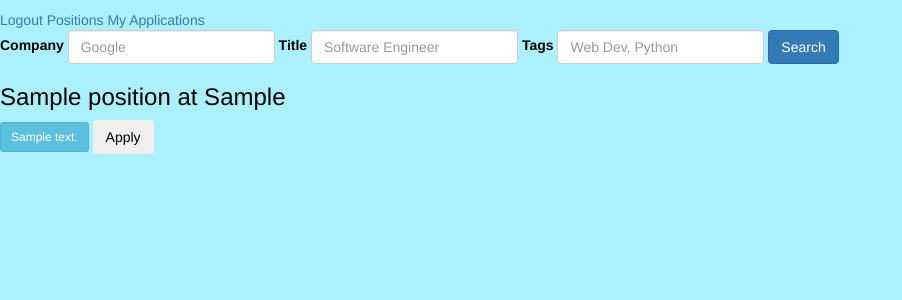
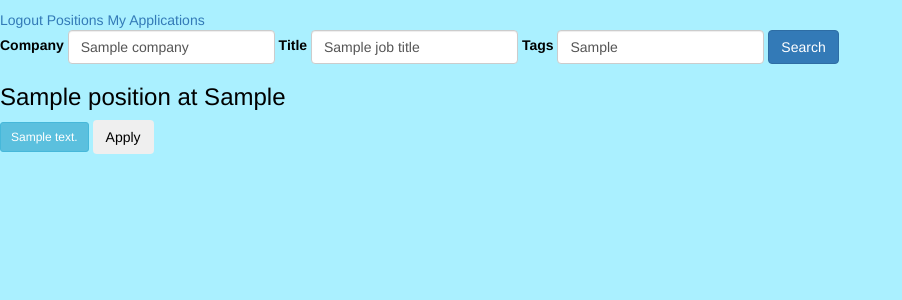
Before and after one commit to merdey/ApPy, a Django app: template templates/positions.html in a window 1280 px wide. Shown: the part 60-360 px from the top of the page, without its empty margins (0-902 px from the left). Run offline with Django 3.2, Linux system fonts and the light colour scheme; tables that the repository leaves empty hold one stand-in row (values such as "Sample post"); the template is opened without the code that fills it: values that come from a table or form of the project are taken from there, most other values are stand-ins (such as "Sample title", 1, 10 or a date in 2020); parts of the project's set-up code (start-up, migrations or seed data) failed here and were passed over; some libraries are stand-ins or nearby versions.

Commit message:
Maintain most recent search values in form

```diff
--- a/templates/positions.html
+++ b/templates/positions.html
@@ -10,17 +10,17 @@
     <form class="form-inline" method="post">{% csrf_token %}
         <div class="form-group">
             <label for="tags">Company</label>
-            <input type="text" class="form-control" id="company" name="company" placeholder="Google">
+            <input type="text" class="form-control" id="company" name="company" placeholder="Google" {% if company %}value="{{ company }}"{% endif %}>
         </div>
 
         <div class="form-group">
             <label for="tags">Title</label>
-            <input type="text" class="form-control" id="title" name="title" placeholder="Software Engineer">
+            <input type="text" class="form-control" id="title" name="job_title" placeholder="Software Engineer" {% if job_title %}value="{{ job_title }}"{% endif %}>
         </div>
 
         <div class="form-group">
             <label for="tags">Tags</label>
-            <input type="text" class="form-control" id="tags" name="tag_search" placeholder="Web Dev, Python">
+            <input type="text" class="form-control" id="tags" name="tag_search" placeholder="Web Dev, Python" {% if tag_search %}value="{{ tag_search }}"{% endif %}>
         </div>
 
         <button type="submit" class="btn btn-default btn-primary">Search</button>
```
Also changed, not shown: appy/views.py (+11 -11 lines).
